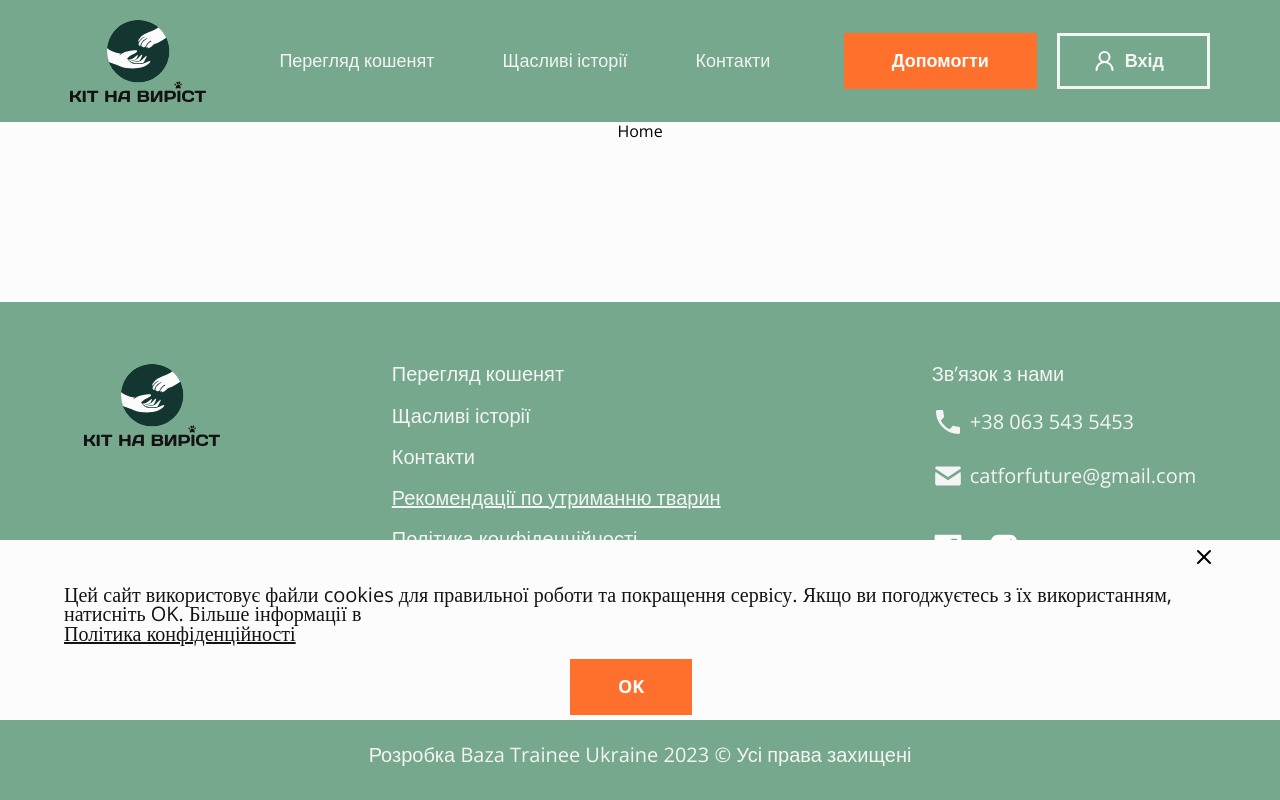
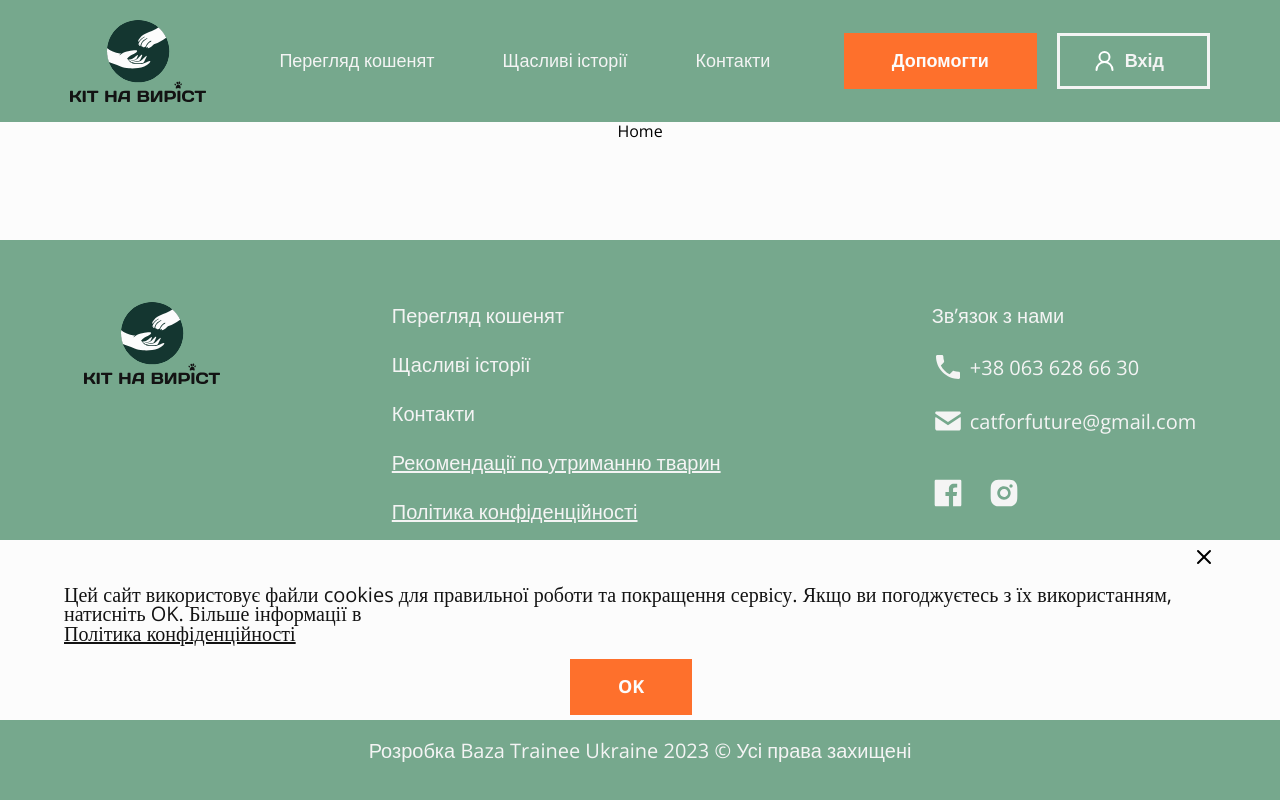
Before and after one commit to baza-trainee/cat_for_future, a React (Vite) app: page / in a window 1280 px wide. Built offline with nearby package versions, Linux system fonts and the light colour scheme.

Commit message:
fix: change icons in contacts, change line height in footer

```diff
--- a/src/components/Contacts/Contacts.module.scss
+++ b/src/components/Contacts/Contacts.module.scss
@@ -85,7 +85,7 @@
     fill: white;
   }
 
-  &:hover svg {
+  &:hover path {
     transition: cubic-bezier(0.4, 0, 0.2, 1) 0.25s;
     fill: $color-ref-orange-10;
   }
--- a/src/components/Contacts/Contacts.tsx
+++ b/src/components/Contacts/Contacts.tsx
@@ -1,6 +1,8 @@
 import React from 'react';
 import phoneIcon from 'src/assets/icons/phone-icon.svg';
 import emailIcon from 'src/assets/icons/email-icon.svg';
+import { ReactComponent as Facebook } from 'src/assets/icons/facebook-icon.svg';
+import { ReactComponent as Instagram } from 'src/assets/icons/instagram-icon.svg';
 import { Link } from 'react-router-dom';
 
 import s from 'src/components/Contacts/Contacts.module.scss';
@@ -14,7 +16,7 @@ const Contacts: React.FC = () => {
 				<div className={s.contentContainer}>
 					<p className={s.contactContainer}>
 						<img className={s.contactIcn} src={phoneIcon} alt="Phone icon" />
-						+38 063 543 5453
+						+38 063 628 66 30
 					</p>
 
 					<p className={s.contactContainer}>
@@ -28,18 +30,14 @@ const Contacts: React.FC = () => {
 				<div className={s.socmediaIcn}>
 					{/*no link yet*/}
 					<Link to="*">
-						<svg>
-							<use xlinkHref="src/assets/icons/facebook-icon.svg#facebook-icon"></use>
-						</svg>
+						<Facebook/>
 					</Link>
 				</div>
 
 				<div className={s.socmediaIcn}>
 					{/*no link yet*/}
 					<Link to="*">
-						<svg>
-							<use xlinkHref="src/assets/icons/instagram-icon.svg#insta-icon"></use>
-						</svg>
+					<Instagram/>
 					</Link>
 				</div>
 			</div>
--- a/src/components/Footer/Footer.module.scss
+++ b/src/components/Footer/Footer.module.scss
@@ -11,6 +11,7 @@ footer {
 	color: $color-system-default-10;
 	font-size: 1rem;
 	font-weight: 400;
+	line-height: normal;
 
 	@include tablet {
 		font-size: 1.25rem;
@@ -38,7 +39,6 @@ footer {
 		gap: 7.125rem;
 		width: 69.625rem;
 		display: flex;
-		//height: 29.0625rem;
 		flex-direction: column;
 		align-items: center;
 	}
```
Also changed, not shown: src/assets/icons/facebook-icon.svg, src/assets/icons/instagram-icon.svg.
